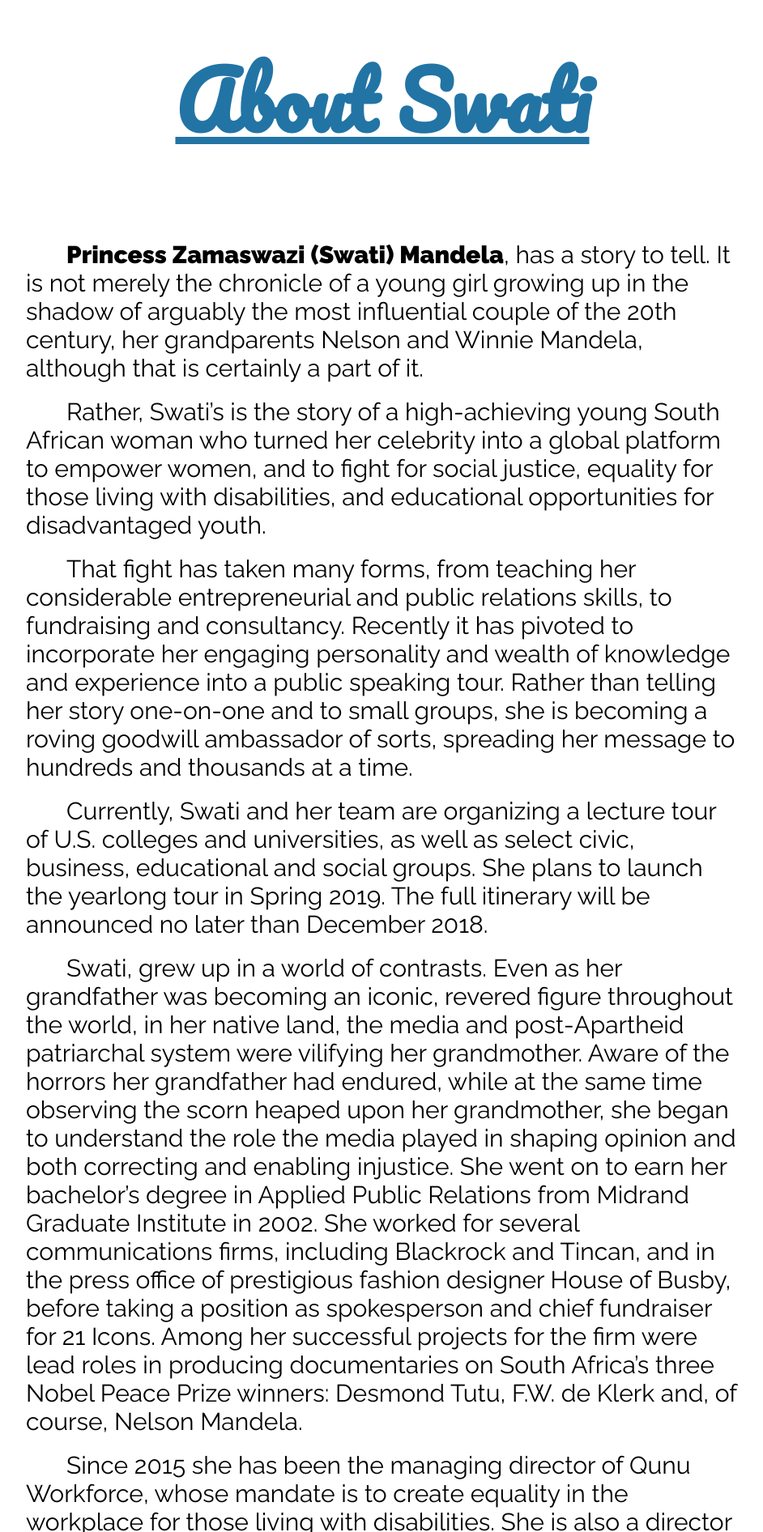
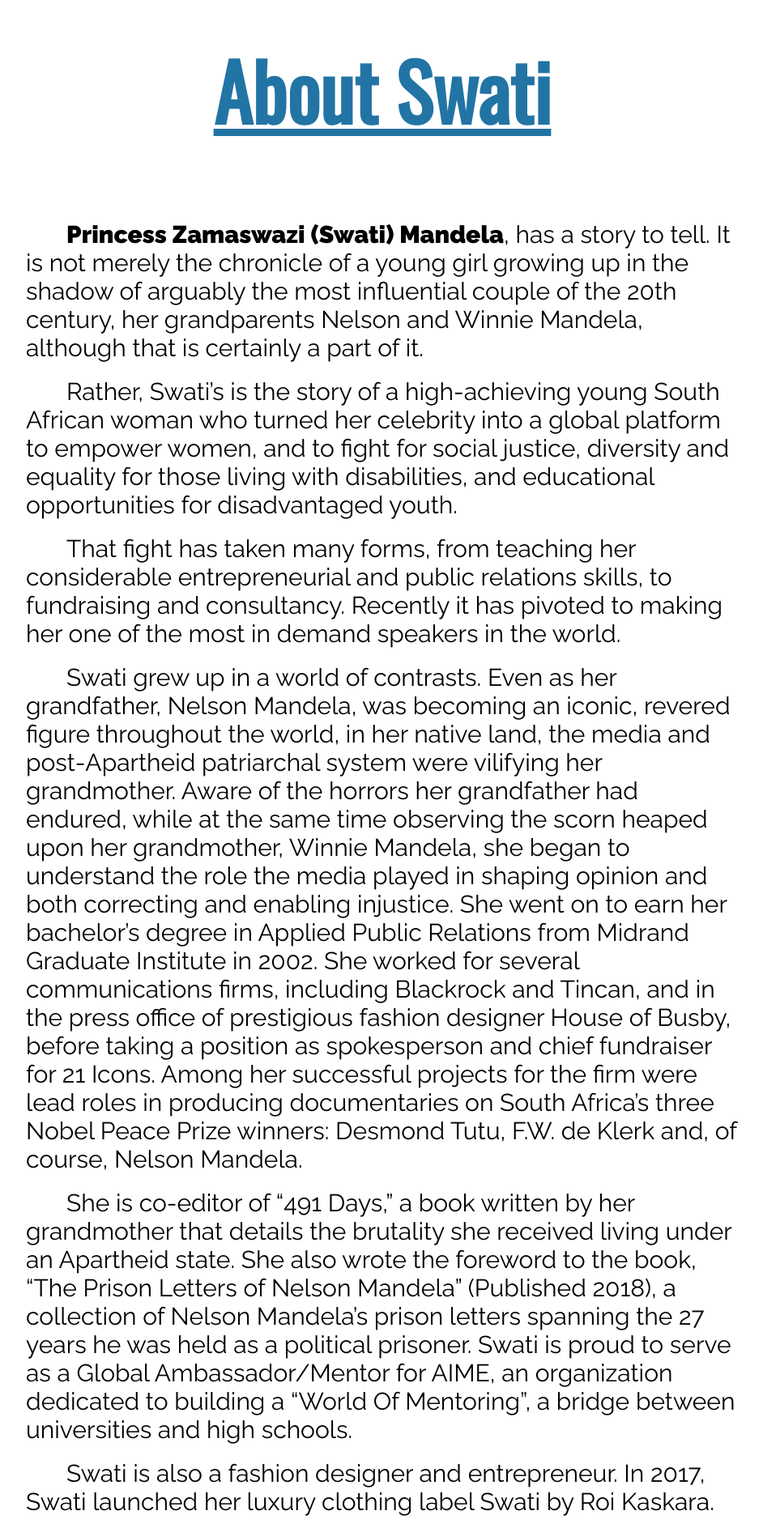
Before and after one commit to chadthomasii/Swati-Mandela-Website-2, a PHP site: page /about in a window 1280 px wide. Shown: the part 550-2442 px from the top of the page at 81% size, without its empty margins (168-1110 px from the left). Run offline with PHP 8.4, Linux system fonts and the light colour scheme; some libraries are stand-ins or nearby versions.

Commit message:
Added PressKit PDF to project and changed bullet points of accomplishments to line up better. Changed style of header to Oswald.

```diff
--- a/about.php
+++ b/about.php
@@ -11,109 +11,92 @@
         <div class="biography-text">
 
             <p>
-                <b>Princess Zamaswazi (Swati) Mandela</b>, has a story to tell.
-                It is not merely the chronicle of a young girl growing up in the
-                shadow of arguably the most influential couple of the 20th century,
-                her grandparents Nelson and Winnie Mandela, although that is certainly
-                a part of it.
+                <b>Princess Zamaswazi (Swati) Mandela</b>, has a story to
+                tell. It is not merely the chronicle of a young girl
+                growing up in the shadow of arguably the most
+                influential couple of the 20th century, her
+                grandparents Nelson and Winnie Mandela, although
+                that is certainly a part of it.
             </p>
 
             <br>
 
             <p>
-                Rather, Swati’s is the story of a high-achieving young South African
-                woman who turned her celebrity into a global platform to empower women,
-                and to fight for social justice, equality for those living with disabilities,
-                and educational opportunities for disadvantaged youth.
+                Rather, Swati’s is the story of a high-achieving young
+                South African woman who turned her celebrity into a
+                global platform to empower women, and to fight for
+                social justice, diversity and equality for those living
+                with disabilities, and educational opportunities for
+                disadvantaged youth.
             </p>
 
             <br>
 
             <p>
-                That fight has taken many forms,
-                from teaching her considerable entrepreneurial and public relations skills,
-                to fundraising and consultancy. Recently it has pivoted to incorporate her
-                engaging personality and wealth of knowledge and experience into a public
-                speaking tour. Rather than telling her story one-on-one and to small groups,
-                she is becoming a roving goodwill ambassador of sorts, spreading her message to hundreds and thousands at a time.
+                That fight has taken many forms, from teaching her considerable entrepreneurial and public
+                relations skills, to fundraising and consultancy. Recently it has pivoted to making her one of the
+                most in demand speakers in the world.
             </p>
 
             <br>
 
             <p>
-                Currently, Swati and her team are organizing a lecture tour of U.S. colleges and universities,
-                as well as select civic, business, educational and social groups.
-                She plans to launch the yearlong tour in Spring 2019. The full itinerary will be announced
-                no later than December 2018.
+                Swati grew up in a world of contrasts. Even as her grandfather, Nelson Mandela, was becoming an
+                iconic, revered figure throughout the world, in her native land, the media and post-Apartheid
+                patriarchal system were vilifying her grandmother. Aware of the horrors her grandfather had
+                endured, while at the same time observing the scorn heaped upon her grandmother, Winnie
+                Mandela, she began to understand the role the media played in shaping opinion and both
+                correcting and enabling injustice. She went on to earn her bachelor’s degree in Applied Public
+                Relations from Midrand Graduate Institute in 2002. She worked for several communications firms,
+                including Blackrock and Tincan, and in the press office of prestigious fashion designer House of
+                Busby, before taking a position as spokesperson and chief fundraiser for 21 Icons. Among her
+                successful projects for the firm were lead roles in producing documentaries on South Africa’s three
+                Nobel Peace Prize winners: Desmond Tutu, F.W. de Klerk and, of course, Nelson Mandela.
             </p>
 
             <br>
 
             <p>
-                Swati, grew up in a world of contrasts. Even as her grandfather was becoming an iconic,
-                revered figure throughout the world, in her native land, the media and post-Apartheid patriarchal
-                system were vilifying her grandmother. Aware of the horrors her grandfather had endured,
-                while at the same time observing the scorn heaped upon her grandmother, she began to understand the
-                role the media played in shaping opinion and both correcting and enabling injustice. She went on to earn
-                her bachelor’s degree in Applied Public Relations from Midrand Graduate Institute in 2002.
-                She worked for several communications firms, including Blackrock and Tincan, and in the press office
-                of prestigious fashion designer House of Busby, before taking a position as spokesperson and chief
-                fundraiser for 21 Icons. Among her successful projects for the firm were lead roles in producing documentaries
-                on South Africa’s three Nobel Peace Prize winners: Desmond Tutu, F.W. de Klerk and, of course, Nelson Mandela.
+                She is co-editor of “491 Days,” a book written by her grandmother that details the brutality she
+                received living under an Apartheid state. She also wrote the foreword to the book, “The Prison Letters of Nelson Mandela” (Published 2018), a collection of Nelson Mandela’s prison letters
+                spanning the 27 years he was held as a political prisoner. Swati is proud to serve as a Global
+                Ambassador/Mentor for AIME, an organization dedicated to building a “World Of Mentoring”, a
+                bridge between universities and high schools.
             </p>
 
             <br>
 
             <p>
-                Since 2015 she has been the managing director of Qunu Workforce,
-                whose mandate is to create equality in the workplace for those living with disabilities.
-                She is also a director of Long Walk To Freedom (LWTF), a non-profit that provides libraries
-                for disadvantaged schools.
+                Swati is also a fashion designer and entrepreneur. In 2017, Swati launched her luxury clothing
+                label Swati by Roi Kaskara.
             </p>
 
             <br>
 
             <p>
-                She is co-author of “491 Days,” a book written by her grandmother that details the brutality
-                she received living under an Apartheid state. She also wrote the foreword to the book,
-                “The Prison Letters of Nelson Mandela” (Published 2018), a collection of Nelson Mandela’s prison
-                letters spanning the 27 years he was held as a political prisoner. Swati is proud to serve as a Global
-                Ambassador/Mentor for AIME, an organization dedicated to building a “World Of Mentoring”, a bridge
-                between universities and high schools.
+                During her career climb, Swati had been pondering ways to improve the human condition. Her
+                ideas began to coalesce during speaking engagements at Enactus World Cup Canada, Pine Ridge,
+                Stylecon Newport Beach and Dixie University.
             </p>
 
             <br>
 
             <p>
-                Swati is a self-described serial entrepreneur.
-                In 2017, Swati launched her luxury clothing label Swati by Roi Kaskara.
+                Her Feb. 2017 keynote address at Dixie University, a Utah liberal arts college, centered on her
+                family’s legacy in building a sense of community in post-Apartheid South Africa. Having been
+                inspired by her grandmother who was a guiding light to women who endured the struggles of the
+                Apartheid era, Swati is using her platform to expand on that theme, with an emphasis on the
+                changing roles of women and children in society, women’s empowerment, the importance of
+                diversity, rights of the disabled, and other vital societal issues.
             </p>
 
             <br>
 
             <p>
-                During her career climb, Swati had been pondering ways to improve the human condition.
-                Her ideas began to coalesce during speaking engagements at Enactus World Cup Canada,
-                Pine Ridge, Stylecon Newport Beach and Dixie University.
+                Swati is the daughter of Prince Thumbumuzi Dlamini and Princess Zenani Mandela. She resides in
+                Johannesburg, South Africa.
             </p>
 
-            <br>
-
-            <p>
-                Her Feb. 2017 keynote address at Dixie University, a Utah liberal arts college,
-                centered on her family’s legacy in building a sense of community in post-Apartheid South Africa.
-                Having been inspired by her grandmother who was a guiding light to women who endured the struggles
-                of the Apartheid era, her proposed 2019 tour will expand on that theme, with an emphasis on the changing
-                roles of women and children in society, social injustices against women, women’s empowerment, rights
-                of the disabled, and other vital societal issues.
-            </p>
-
-            <br>
-
-            <p>
-                Swati is the daughter of Prince Thumbumuzi Dlamini and Princess Zenani Mandela.
-                She resides in Johannesburg, South Africa.
-            </p>
 
         </div>
 
@@ -126,25 +109,24 @@
             <ul class="accomplishments-left">
 
                 <li>
-                    - Champion for building bridges between the powerful
-                    and the powerless.
+                    • Champion for Education.
                 </li>
 
                 <li>
-                    - Business developer, public speaker and self-described
-                    serial entrepreneur.
+                    • Speaker, Entrepreneur and Humanitarian.
+
                 </li>
 
                 <li>
-                    - Featured in the Book “200 Women”.
+                   • Featured in the Book “200 Women Who Will Change the Way You See the World”.
                 </li>
 
                 <li>
-                    - Global Mentor for AIME Founding partner and managing director of Qunu Workforce, South
+                   • Founding partner of Qunu Workforce, a company specializing in job training and placement for those living with disabilities.
                 </li>
 
                 <li>
-                    - Africa’s leading consultancy in creating equality in the workforce for those living with disabilities.
+                   • Midrand Graduate Institute
                 </li>
 
             </ul>
@@ -152,23 +134,15 @@
             <ul class="accomplishments-right">
 
                 <li>
-                    - Entrepreneur | Fashion Designer
+                   • Keynote Speaker at Enactus World Cup Canada, Pine Ridge, Stylecon Newport Beach, Dixie University and Miracle of Mobility.
                 </li>
 
                 <li>
-                    - Midrand Graduate Institute
+                   • Co-Editor of Winnie Mandela’s “491 Days: Prison Number 1323/69.”
                 </li>
 
                 <li>
-                    - Keynote Speaker at Enactus World Cup Canada, Pine Ridge, Stylecon Newport Beach and Dixie University.
-                </li>
-
-                <li>
-                    - Co-Author of Winnie Mandela’s “491 Days: Prison Number 1323/69.”
-                </li>
-
-                <li>
-                    - Wrote the foreword for “From Prison to President: The Letters of Nelson Mandela”
+                   • Wrote the foreword for “From Prison to President: The Letters of Nelson Mandela”
                 </li>
 
             </ul>
--- a/css/style.css
+++ b/css/style.css
@@ -1,5 +1,5 @@
 @import url('https://fonts.googleapis.com/css?family=Raleway:300,400,900');
-@import url('https://fonts.googleapis.com/css?family=Pacifico');
+@import url('https://fonts.googleapis.com/css?family=Oswald');
 
 :root {
     --main-color: #2274A5;
@@ -34,7 +34,7 @@
 .header-text-container h1
 {
     font-size: 6em;
-    font-family: 'Pacifico' , cursive;
+    font-family: 'Oswald' , sans-serif;
     text-decoration: underline;
     animation-delay: 0.5s;
 
@@ -196,6 +196,8 @@
     font-size: 30px;
     margin: 60px 0px;
     padding: 0px 90px;
+    margin-left: 0.6em;
+    text-indent: -0.6em;
 
 }
 
--- a/nav.php
+++ b/nav.php
@@ -269,7 +269,7 @@ ul li i {
         <li><a href="/contact">Contact</a></li>
         <li><a href="#">Speaking<i class="fas fa-caret-down"></i></a>
             <ul class="sub-menu">
-                <li><a href="PressKit.docx">Press Kit</a></li>
+                <li><a href="PressKit.pdf" target="_blank">Media Kit</a></li>
                 <li><a href="/reviews">Reviews</a></li>
 
             </ul>
```
Also changed, not shown: 3 other files.
